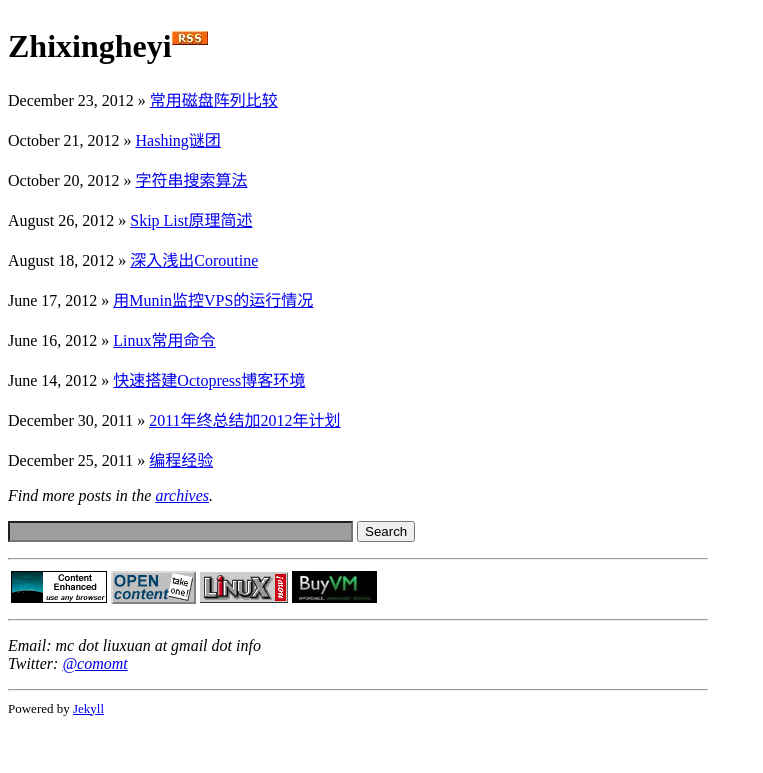
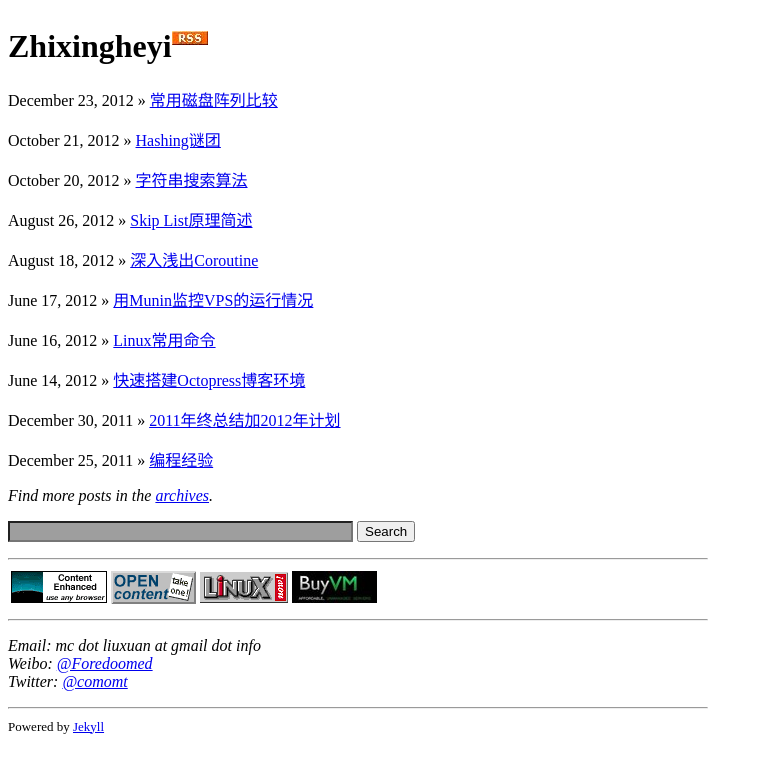
Before and after one commit to Foredoomed/foredoomed.org, a Jekyll site: the page built from index.html, in a window 1280 px wide, cut to the strip 0-773 px from the top of the page. Shown: the whole strip, without its empty margins (0-763 px from the left). Built offline with Jekyll 4.4.1, drawn with Linux system fonts in a browser that asks for light colours; comment, search, counter and statistics services are not loaded; grey boxes are pictures that could not be loaded.

Commit message:
Update index.html

```diff
--- a/index.html
+++ b/index.html
@@ -62,6 +62,7 @@ document.write("dot");
 document.write("info");
 </script>
 </em><br>
+<em>Weibo: <a href="http://weibo.com/foredoomed" rel="me">@Foredoomed</a></em><br>
 <em>Twitter: <a href="https://twitter.com/comomt" rel="me">@comomt</a></em><br>
 <!--
 <em>Github: <a href="https://github.com/Foredoomed" rel="me">@Foredoomed</a></em>
```
